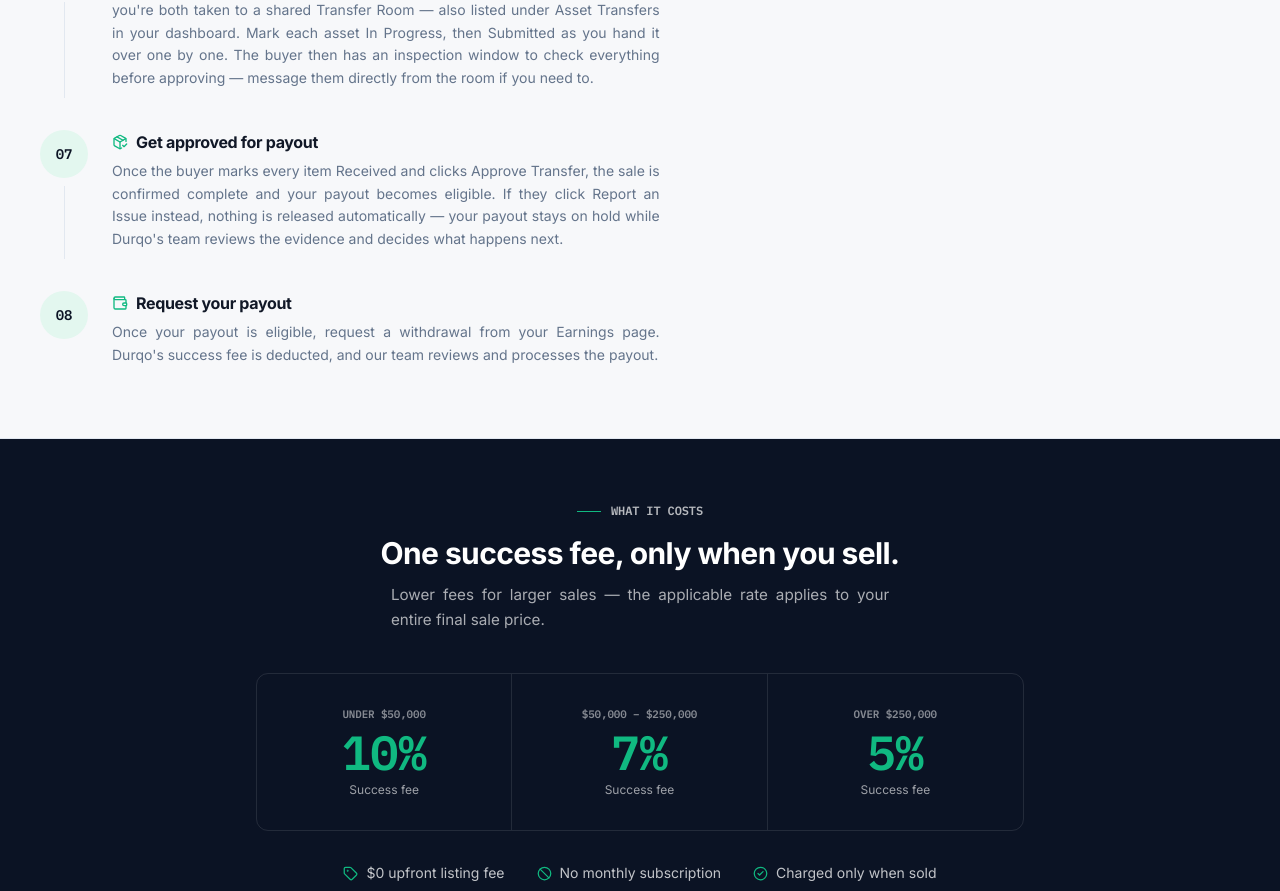
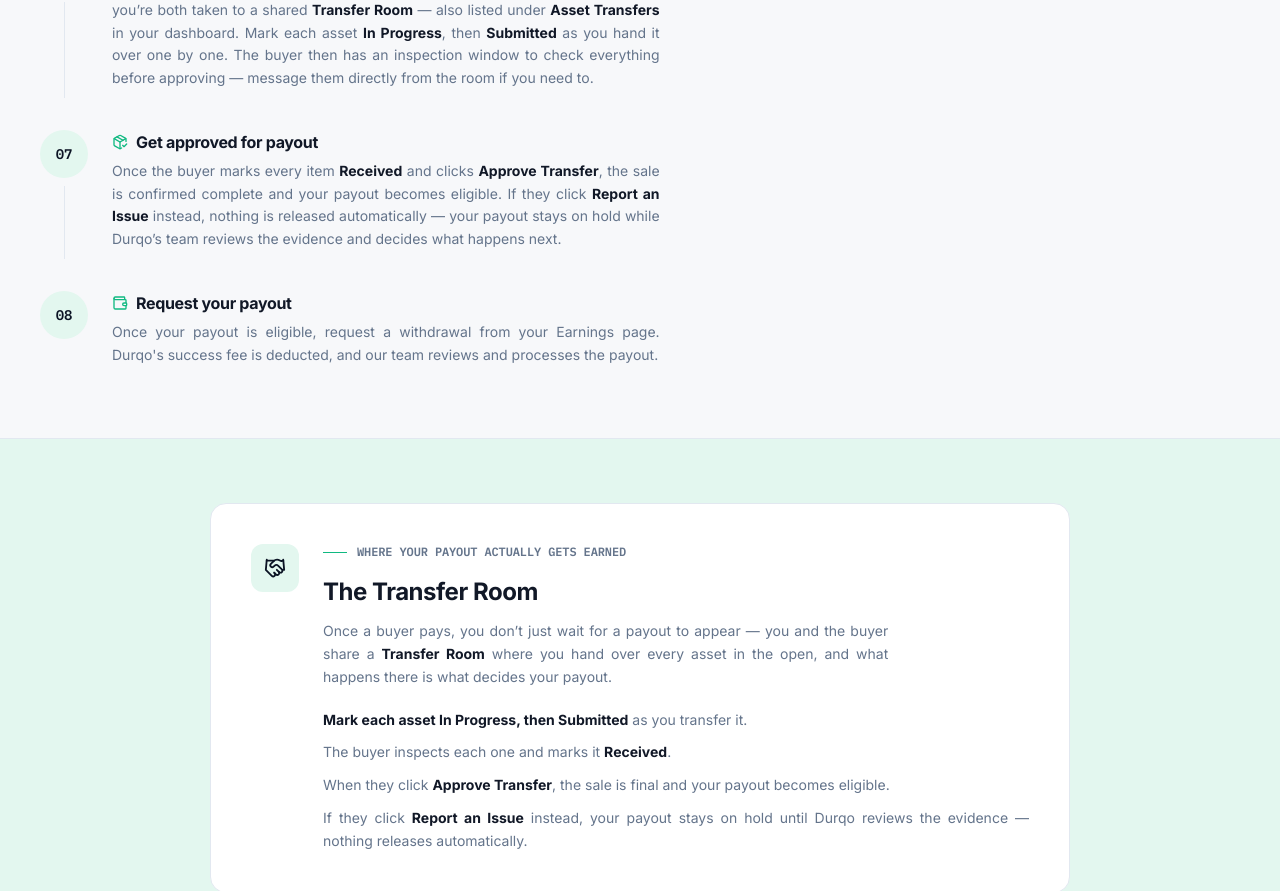
Before and after one commit to mdmanirmia/durqo-app, a Next.js app: page /how-to-sell in a window 1280 px wide. Shown: the part 1546-2437 px from the top of the page. Built offline with nearby package versions, Linux system fonts and the light colour scheme; no server answers.

Commit message:
Add files via upload

```diff
--- a/src/app/how-to-sell/page.tsx
+++ b/src/app/how-to-sell/page.tsx
@@ -32,6 +32,14 @@ import Button from "@/components/ui/Button";
 // payout-on-approval logic. Same-day follow-up: made explicit that a
 // buyer's "report an issue" doesn't auto-release or auto-refund anything —
 // the payout stays on hold until Durqo reviews it.
+//
+// Sep 13, 2026, second follow-up: per direct owner request, bolded the
+// actual clickable/status actions inside Steps 06-07 (In Progress,
+// Submitted, Received, Approve Transfer, Report an Issue) and added a
+// dedicated "The Transfer Room" spotlight card right after the step list —
+// mirrors the same callout added to /how-to-buy — since this is the
+// mechanism that actually determines whether and when a seller gets paid,
+// not just one step among eight.
 //
 // Sep 11, 2026: a step-by-step operational guide, distinct from /sell's own
 // marketing/valuation-focused landing page (which stays untouched by this
@@ -129,13 +137,30 @@ const STEPS = [
     n: "06",
     icon: Handshake,
     title: "Hand over the assets in your Transfer Room",
-    body: "When a buyer purchases your listing, their payment is collected and held, and you're both taken to a shared Transfer Room — also listed under Asset Transfers in your dashboard. Mark each asset In Progress, then Submitted as you hand it over one by one. The buyer then has an inspection window to check everything before approving — message them directly from the room if you need to.",
+    body: (
+      <>
+        When a buyer purchases your listing, their payment is collected and held, and you&rsquo;re both taken to a
+        shared <strong className="text-ink">Transfer Room</strong> — also listed under{" "}
+        <strong className="text-ink">Asset Transfers</strong> in your dashboard. Mark each asset{" "}
+        <strong className="text-ink">In Progress</strong>, then <strong className="text-ink">Submitted</strong> as
+        you hand it over one by one. The buyer then has an inspection window to check everything before approving —
+        message them directly from the room if you need to.
+      </>
+    ),
   },
   {
     n: "07",
     icon: PackageCheck,
     title: "Get approved for payout",
-    body: "Once the buyer marks every item Received and clicks Approve Transfer, the sale is confirmed complete and your payout becomes eligible. If they click Report an Issue instead, nothing is released automatically — your payout stays on hold while Durqo's team reviews the evidence and decides what happens next.",
+    body: (
+      <>
+        Once the buyer marks every item <strong className="text-ink">Received</strong> and clicks{" "}
+        <strong className="text-ink">Approve Transfer</strong>, the sale is confirmed complete and your payout
+        becomes eligible. If they click <strong className="text-ink">Report an Issue</strong> instead, nothing is
+        released automatically — your payout stays on hold while Durqo&rsquo;s team reviews the evidence and
+        decides what happens next.
+      </>
+    ),
   },
   {
     n: "08",
@@ -225,6 +250,50 @@ export default function HowToSellPage() {
                   </div>
                 </div>
               ))}
+            </div>
+          </Inner>
+        </Container>
+      </section>
+
+      {/* TRANSFER ROOM SPOTLIGHT — Sep 13, 2026: called out on its own,
+          separate from the numbered steps, because it's the single most
+          important mechanism on this page: it's what actually determines
+          whether and when a seller gets paid, not the sale itself. */}
+      <section className="border-b border-rule bg-brand-soft py-14 sm:py-16">
+        <Container>
+          <Inner>
+            <div className="mx-auto max-w-[860px] rounded-2xl border border-rule bg-paper-raised p-8 sm:p-10">
+              <div className="flex flex-col gap-5 sm:flex-row sm:items-start sm:gap-6">
+                <span className="grid h-12 w-12 shrink-0 place-items-center rounded-xl bg-brand-soft text-brand-strong">
+                  <Handshake size={22} />
+                </span>
+                <div>
+                  <DashEyebrow>Where your payout actually gets earned</DashEyebrow>
+                  <h2 className="text-xl font-semibold text-ink sm:text-2xl">The Transfer Room</h2>
+                  <p className="mt-3 max-w-[64ch] text-sm leading-relaxed text-ink-soft">
+                    Once a buyer pays, you don&rsquo;t just wait for a payout to appear — you and the buyer share a{" "}
+                    <strong className="text-ink">Transfer Room</strong> where you hand over every asset in the open,
+                    and what happens there is what decides your payout.
+                  </p>
+                  <ul className="mt-5 flex flex-col gap-2.5 text-sm leading-relaxed text-ink-soft">
+                    <li>
+                      <strong className="text-ink">Mark each asset In Progress, then Submitted</strong> as you
+                      transfer it.
+                    </li>
+                    <li>
+                      The buyer inspects each one and marks it <strong className="text-ink">Received</strong>.
+                    </li>
+                    <li>
+                      When they click <strong className="text-ink">Approve Transfer</strong>, the sale is final and
+                      your payout becomes eligible.
+                    </li>
+                    <li>
+                      If they click <strong className="text-ink">Report an Issue</strong> instead, your payout stays
+                      on hold until Durqo reviews the evidence — nothing releases automatically.
+                    </li>
+                  </ul>
+                </div>
+              </div>
             </div>
           </Inner>
         </Container>
```
